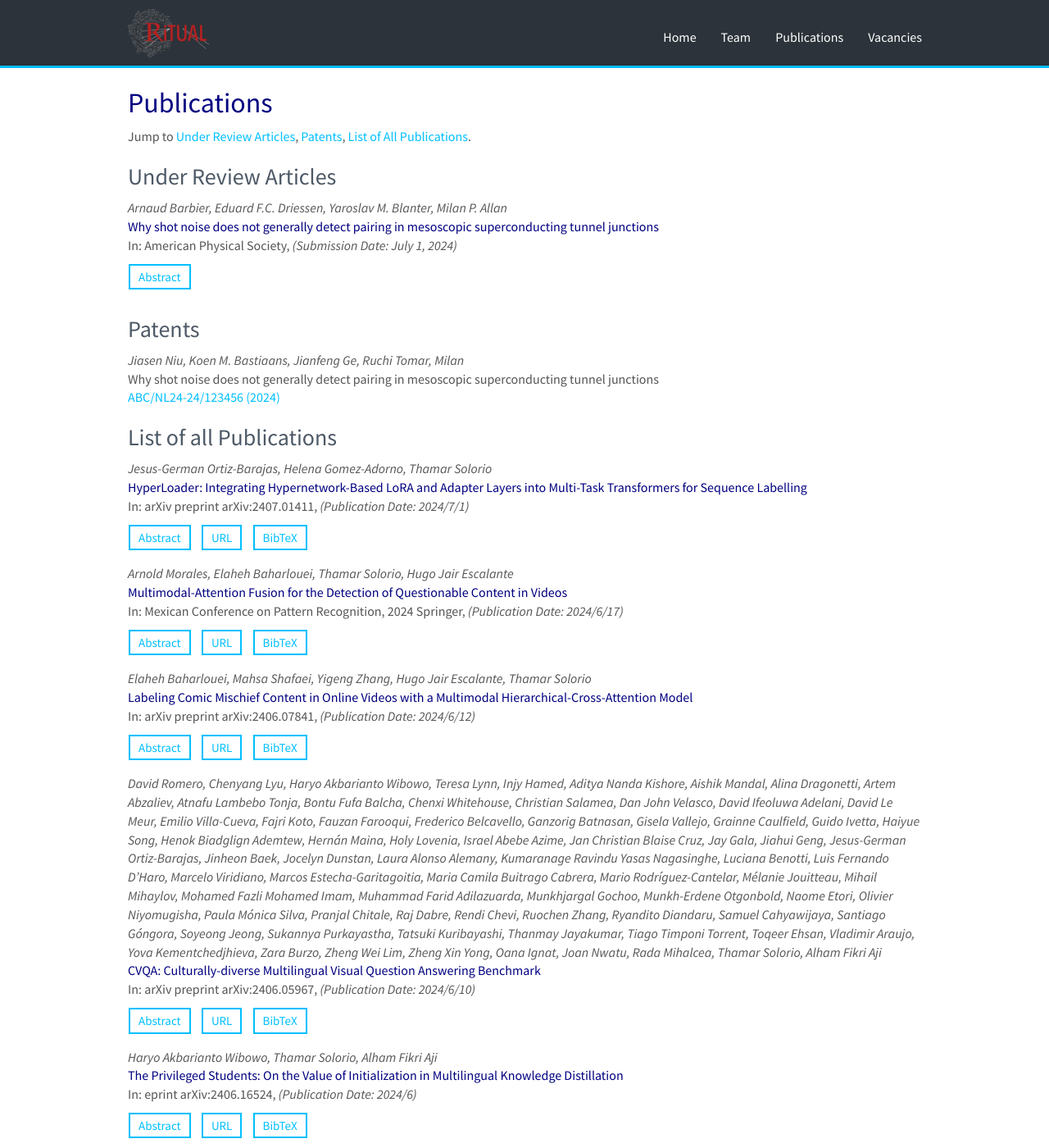
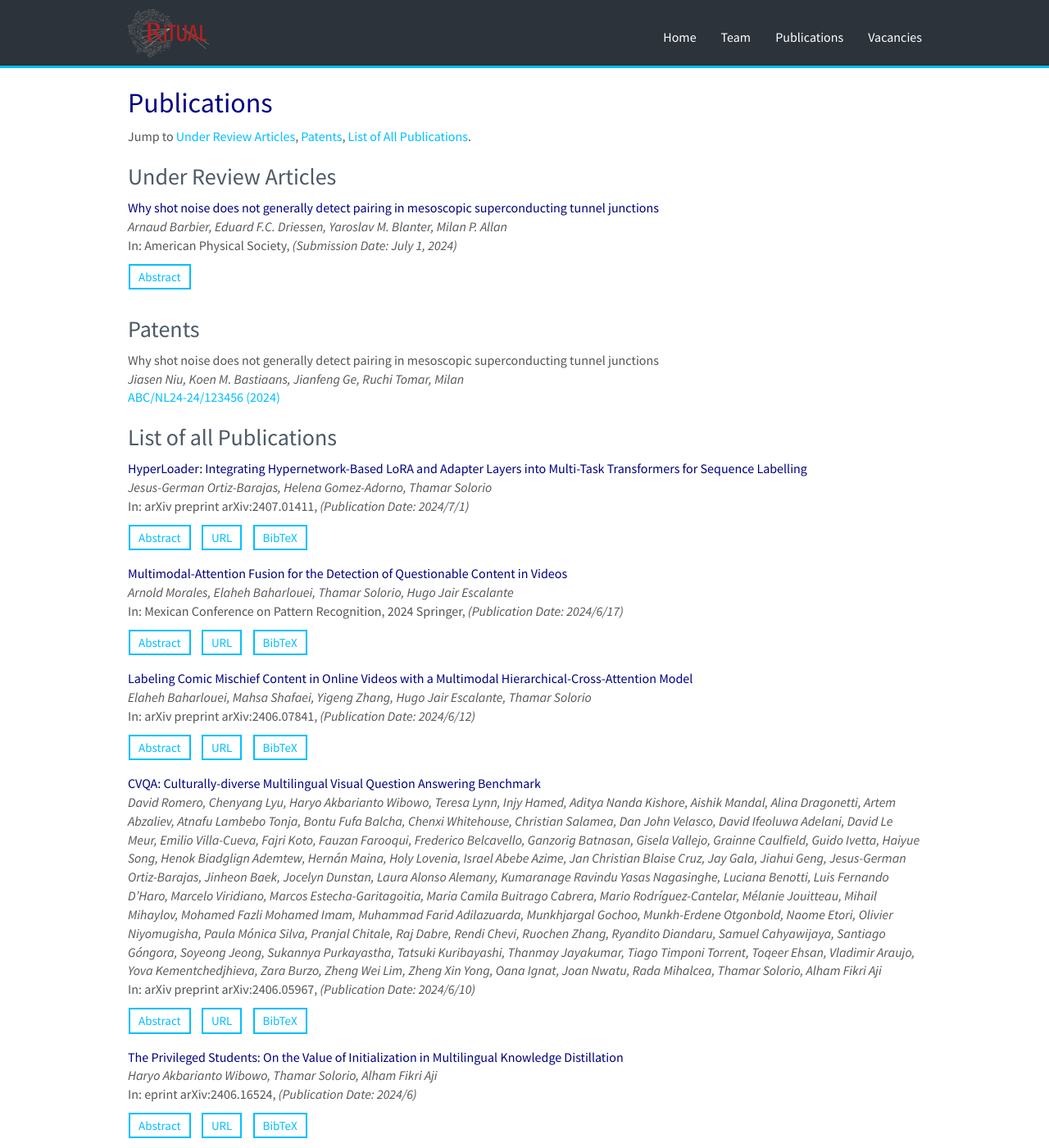
Before and after one commit to RamzaBasharat/MBZUAI, a Jekyll site: the page built from _pages/publications.md, in a window 1280 px wide and 1400 px high. Shown: the whole window at 82% size. Built offline with Jekyll 4.4.1, drawn with Linux system fonts in a browser that asks for light colours; nearby versions of some CDN libraries; some of the changed text lies outside the part shown.

Commit message:
details updated

```diff
--- a/_pages/publications.md
+++ b/_pages/publications.md
@@ -14,8 +14,8 @@ Jump to [Under Review Articles](#under-review-articles), [Patents](#patents), [L
 
 {% for publi in site.data.under_review %}
 
+  <span class="navy">{{ publi.title }}</span><br />
   <em>{{ publi.authors }} </em><br />
-  <span class="navy">{{ publi.title }}</span><br />
   In: {{ publi.publisher }}, <i>(Submission Date: {{publi.date}})</i>
 <div class="row" style="margin-bottom:5px;padding-bottom:0px">
   <div class="col-sm-12 clearfix">
@@ -34,8 +34,8 @@ Jump to [Under Review Articles](#under-review-articles), [Patents](#patents), [L
 
 {% for i in site.data.patents %}
 
+  {{ i.title }} <br />
   <em>{{ i.authors }} </em><br />
-  {{ i.title }} <br />
   <span class="sky">{{ i.patent-id }}</span>
 
 {% endfor %}
@@ -44,8 +44,8 @@ Jump to [Under Review Articles](#under-review-articles), [Patents](#patents), [L
 
 {% for publi in site.data.publist %}
 
+  <span class="navy">{{ publi.title }}</span><br />
   <em>{{ publi.authors }} </em><br />
-  <span class="navy">{{ publi.title }}</span><br />
   In: {{publi.publisher}}, <i>(Publication Date: {{ publi.date }})</i>
 <div class="row" style="margin-bottom:6px;padding-bottom:0px">
   <div class="col-sm-12 clearfix">
```
